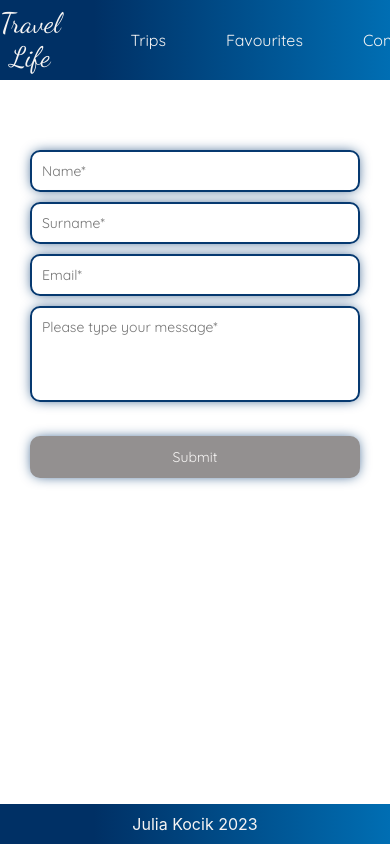
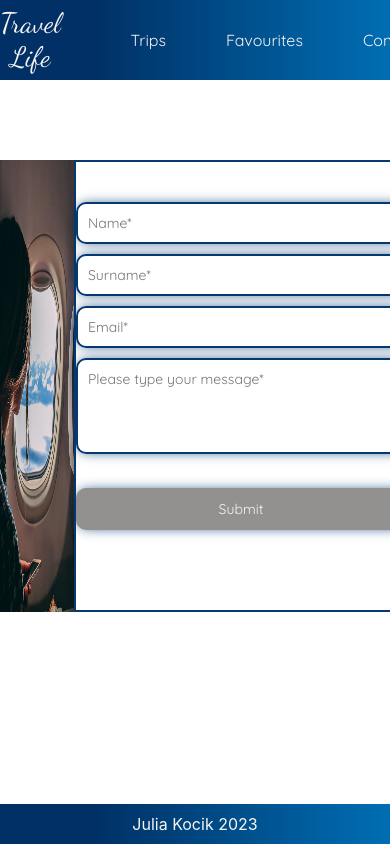
Before and after one commit to julia-kocik/react-travel-agency, a React (Create React App) app: page /contact in a window 390 px wide. Shown: the top 844 px of the page. Built offline with nearby package versions, Linux system fonts and the light colour scheme.

Commit message:
Add RWD for tablet

```diff
--- a/src/features/Gallery/Gallery.scss
+++ b/src/features/Gallery/Gallery.scss
@@ -58,3 +58,16 @@
         height: 80px;
     }
 }
+
+@include tablet {
+    .gallery_box {
+        .gallery_container {
+            .gallery_item_container {
+                flex: 0 0 40%;
+            }
+        }
+    }
+}
+
+@include mobile {
+}
--- a/src/features/NavBar/NavBar.scss
+++ b/src/features/NavBar/NavBar.scss
@@ -60,7 +60,7 @@
         }
         .logo_container {
             .logo {
-                font-size: 36px;
+                font-size: 24px;
             }
         }
         .nav_container {
--- a/src/views/Contact/Contact.scss
+++ b/src/views/Contact/Contact.scss
@@ -74,37 +74,19 @@
         padding: 0;
         margin: 0;
         flex-direction: column;
-        min-height: 572px;
-        display: block;
-        .contact_photo {
-            display: none;
-        }
+        height: 1072px;
+        justify-content: flex-start;
         .contact_form_container {
             padding: 60px 30px;
-            height: 450px;
             border-top-left-radius: 10px;
             border-bottom-left-radius: 10px;
             border: 0px solid $color-blue;
+            .contact_form {
+                width: 420px;
+            }
         }
     }
 }
 
 @include mobile {
-    .contact_content_container {
-        padding: 0;
-        margin: 0;
-        flex-direction: column;
-        min-height: 572px;
-        display: block;
-        .contact_photo {
-            display: none;
-        }
-        .contact_form_container {
-            padding: 60px 30px;
-            height: 450px;
-            border-top-left-radius: 10px;
-            border-bottom-left-radius: 10px;
-            border: 0px solid $color-blue;
-        }
-    }
 }
--- a/src/views/Trip/Trip.scss
+++ b/src/views/Trip/Trip.scss
@@ -7,9 +7,10 @@
     height: 80px;
 }
 .trip_content_container {
-    min-height: 572px;
+    height: 1072px;
     width: 100%;
     display: flex;
+    flex-direction: column;
     justify-content: center;
     padding: 60px 80px;
     margin: 20px 0;
@@ -53,3 +54,21 @@
         }
     }
 }
+
+@include tablet {
+    .trip_content_container {
+        min-height: 1072px;
+        justify-content: flex-start;
+        .trip_content {
+            border-top: 0px;
+            border-left: 3px solid $color-blue;
+            border-radius: 10px;
+        }
+        .trip_photo {
+            border-radius: 10px;
+        }
+    }
+}
+
+@include mobile {
+}
```
